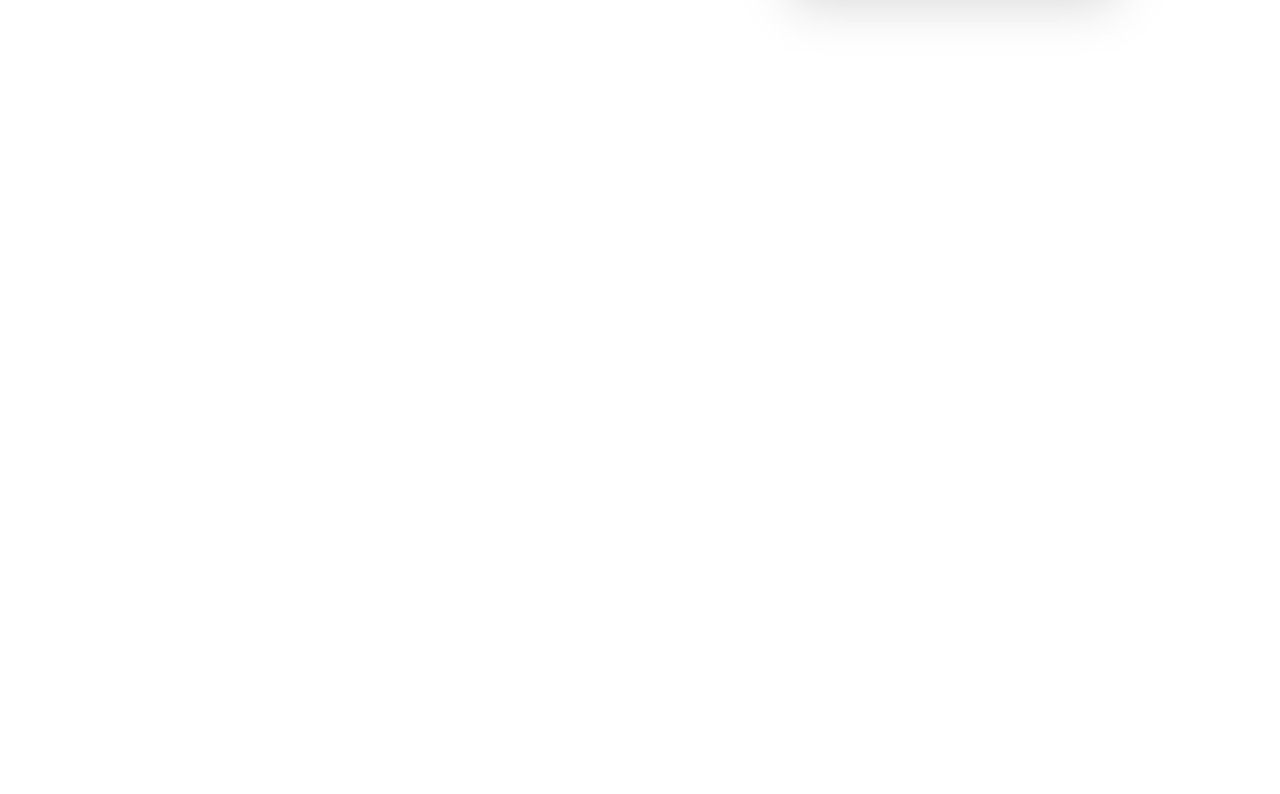
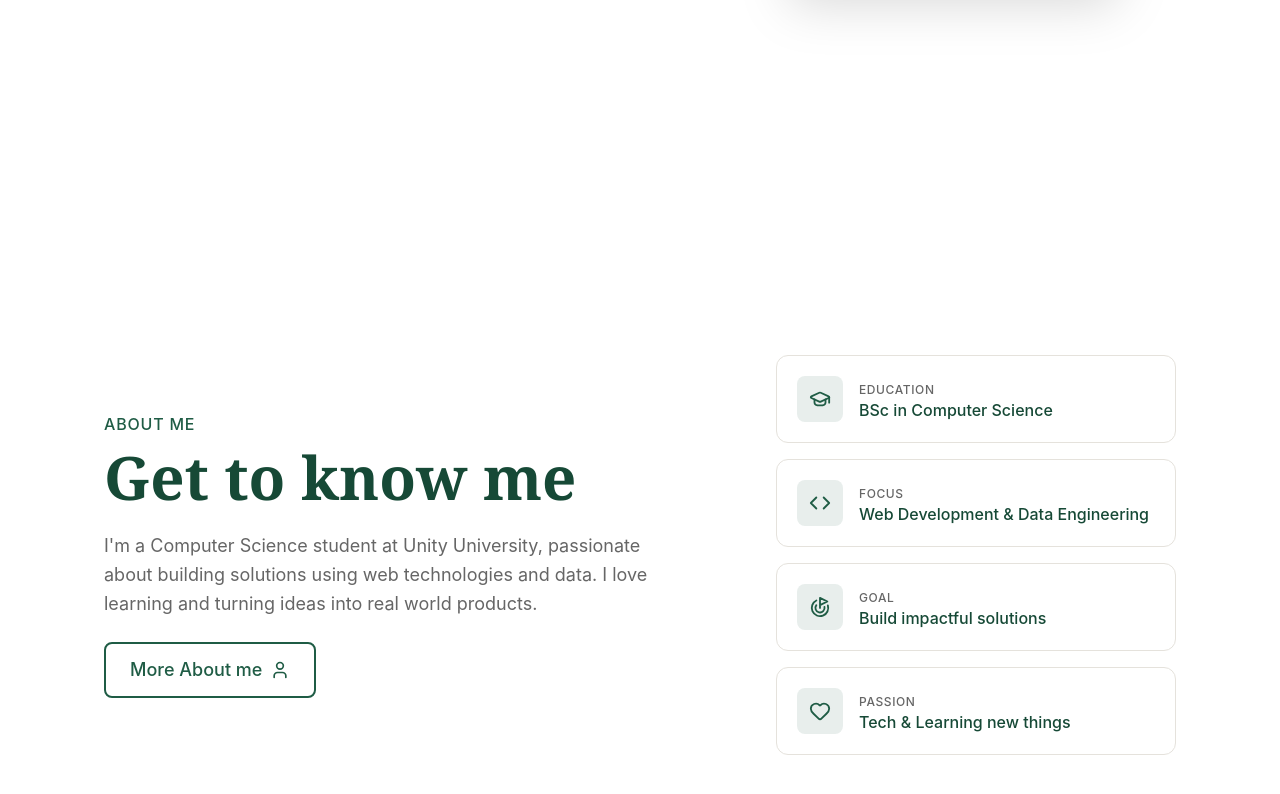
Before and after one commit to nathnaelashenafi/Portfolio, a React (Vite) app: page / in a window 1280 px wide. Shown: the part 722-1516 px from the top of the page. Before the commit the page ends 877 px from the top, so only its background shows below. Built offline with nearby package versions, Linux system fonts and the light colour scheme.

Commit message:
done and finished the About me section

```diff
--- a/src/Layout/MainLayout.jsx
+++ b/src/Layout/MainLayout.jsx
@@ -1,6 +1,7 @@
 import { Button } from "../components/Button";
 import { Logo } from "../components/Logo";
 import { Navbar } from "../components/Navbar";
+import { About } from "../sections/About";
 import { Hero } from "../sections/Hero";
 
 export function MainLayout() {
@@ -23,6 +24,7 @@
 
       <main className="max-w-7xl mx-auto px-6">
         <Hero />
+        <About />
       </main>
     </>
   );
--- a/src/components/SocialLinks.jsx
+++ b/src/components/SocialLinks.jsx
@@ -36,14 +36,14 @@
           target="_blank"
           rel="noopener noreferrer"
           aria-label={social.label}
-          className="w-10 h-10 flex items-center justify-center rounded-full
+          className="w-12 h-12 flex items-center justify-center rounded-full
            bg-surface border border-border hover:border-primary hover:bg-primary/5
            transition-all duration-200 hover:scale-110 hover:shadow-md group"
         >
           <img
             src={social.icon}
             alt={social.label}
-            className="w-5 h-5 opacity-70 group-hover:opacity-100 transition-opacity duration-200"
+            className="w-10 h-10 opacity-70 group-hover:opacity-100 transition-opacity duration-200"
           />
         </a>
       ))}
--- a/src/sections/About.jsx
+++ b/src/sections/About.jsx
@@ -0,0 +1,68 @@
+import { Code, Goal, GraduationCap, Heart, User } from "lucide-react";
+
+export function About() {
+  const highlights = [
+    {
+      icon: GraduationCap,
+      label: "Education",
+      value: "BSc in Computer Science",
+    },
+    { icon: Code, label: "Focus", value: "Web Development & Data Engineering" },
+    { icon: Goal, label: "Goal", value: "Build impactful solutions" },
+    { icon: Heart, label: "Passion", value: "Tech & Learning new things" },
+  ];
+
+  return (
+    <section
+      id="about"
+      className="min-h-screen flex items-center px-6 md:px-12 lg:px-20 py-16"
+    >
+      <div className="max-w-7xl mx-auto w-full grid grid-cols-1 lg:grid-cols-5 gap-12 items-center">
+        <div className="lg:col-span-3">
+          <span className="text-primary text-sm sm:text-base font-medium tracking-wider uppercase">
+            About Me
+          </span>
+          <h2 className="text-3xl sm:text-4xl md:text-5xl lg:text-6xl font-serif font-semibold text-primary-dark leading-tight mt-1">
+            Get to know me
+          </h2>
+          <p className="text-base sm:text-lg text-muted max-w-xl mt-4 leading-relaxed">
+            I'm a Computer Science student at Unity University, passionate about
+            building solutions using web technologies and data. I love learning
+            and turning ideas into real world products.
+          </p>
+          <a
+            href="#"
+            className="group inline-flex items-center gap-2 mt-6 border-2 border-primary text-primary text-base sm:text-lg font-medium px-6 py-3 rounded-lg hover:bg-primary hover:text-white hover:scale-105 hover:shadow-lg transition-all duration-300"
+          >
+            More About me
+            <User
+              size={20}
+              className="group-hover:translate-x-0.5 transition-transform duration-300"
+            />
+          </a>
+        </div>
+
+        <div className="lg:col-span-2 grid grid-cols-1 sm:grid-cols-2 lg:grid-cols-1 gap-4">
+          {highlights.map((item, index) => (
+            <div
+              key={index}
+              className="group flex items-start gap-4 p-5 rounded-xl border border-border hover:border-primary/30 hover:bg-primary/5 hover:shadow-md transition-all duration-300"
+            >
+              <div className="p-3 bg-primary/10 rounded-lg text-primary group-hover:bg-primary group-hover:text-white transition-colors duration-300 shrink-0">
+                <item.icon size={22} />
+              </div>
+              <div>
+                <span className="text-xs uppercase tracking-wider text-muted font-medium">
+                  {item.label}
+                </span>
+                <p className="text-primary-dark font-medium text-sm sm:text-base leading-tight">
+                  {item.value}
+                </p>
+              </div>
+            </div>
+          ))}
+        </div>
+      </div>
+    </section>
+  );
+}
--- a/src/sections/Hero.jsx
+++ b/src/sections/Hero.jsx
@@ -3,7 +3,10 @@
 
 export function Hero() {
   return (
-    <section className="min-h-screen flex items-center px-6 md:px-12 lg:px-20 py-12">
+    <section
+      id="hero"
+      className="min-h-screen flex items-center px-6 md:px-12 lg:px-20 py-12"
+    >
       <div className="max-w-7xl mx-auto w-full grid grid-cols-1 lg:grid-cols-2 gap-12 items-center">
         <div className="order-2 lg:order-1">
           <span className="text-primary text-lg font-medium inline-block mb-2">
@@ -37,7 +40,7 @@
               />
             </button>
           </div>
-          <div className="flex items-center gap-4 mt-8">
+          <div className="flex items-center gap-4 mt-8 -ml-5 sm:ml-0">
             <span className="text-primary-dark text-lg font-medium hidden sm:block">
               Connect with me
             </span>
@@ -47,7 +50,6 @@
 
         <div className="order-1 lg:order-2 flex justify-center lg:justify-end">
           <div className="relative w-64 h-64 sm:w-80 sm:h-80 md:w-96 md:h-96 lg:w-[450px] lg:h-[450px]">
-            {/* Decorative background shapes */}
             <div className="absolute -top-4 -right-4 w-full h-full bg-primary/10 rounded-[60%_40%_30%_70%/50%_60%_40%_50%] animate-pulse"></div>
             <div className="absolute -bottom-4 -left-4 w-full h-full bg-primary/5 rounded-[40%_60%_70%_30%/60%_40%_50%_50%]"></div>
 
```
